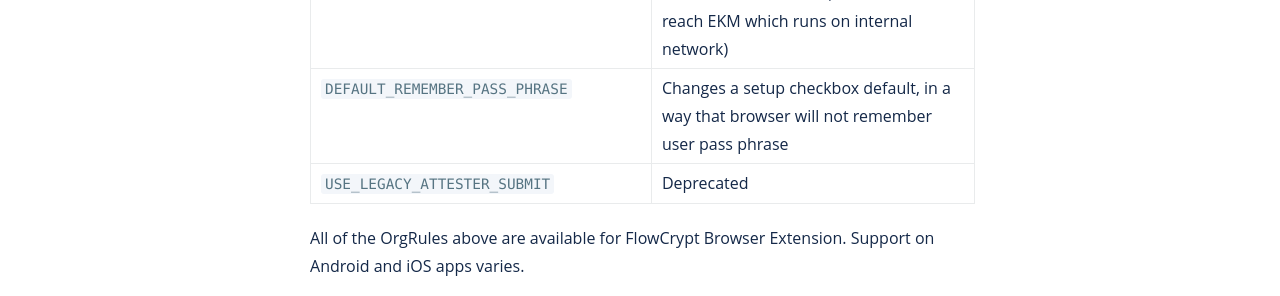
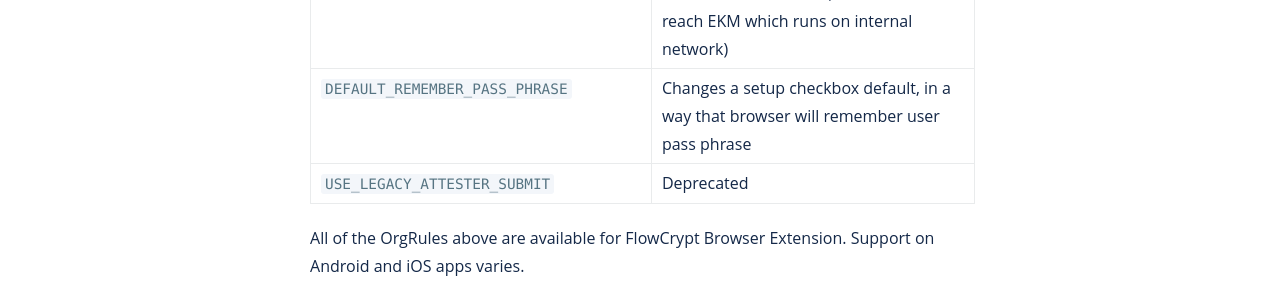
Before and after one commit to prep-gh/flowcrypt-docs, a Jekyll site: the page built from _pages/business/org-rules.md, in a window 1280 px wide and 900 px high, scrolled down 1135 px. Shown: the part 443-739 px from the top of the window. Built offline with Jekyll 4.4.1, drawn with Linux system fonts in a browser that asks for light colours; nearby versions of some CDN libraries; library files that are not in the unit come from our copies.

Commit message:
Update org-rules.md

```diff
--- a/_pages/business/org-rules.md
+++ b/_pages/business/org-rules.md
@@ -20,7 +20,7 @@
 | `ENFORCE_ATTESTER_SUBMIT` | Public key must be successfully submitted to Attester during setup |
 | `NO_ATTESTER_SUBMIT` | Public key can never be submitted to Attester |
 | `NO_KEY_MANAGER_PUB_LOOKUP` | Do not look up public keys on [EKM](/docs/technical/email-key-manager/latest/email-key-manager.html) even when available (useful if you expect that your users will need to use FlowCrypt from external network, without a VPN to reach EKM which runs on internal network) |
-| `DEFAULT_REMEMBER_PASS_PHRASE` | Changes a setup checkbox default, in a way that browser will not remember user pass phrase |
+| `DEFAULT_REMEMBER_PASS_PHRASE` | Changes a setup checkbox default, in a way that browser will remember user pass phrase |
 | `USE_LEGACY_ATTESTER_SUBMIT` | Deprecated |
 
 All of the OrgRules above are available for FlowCrypt Browser Extension. Support on Android and iOS apps varies.
```
